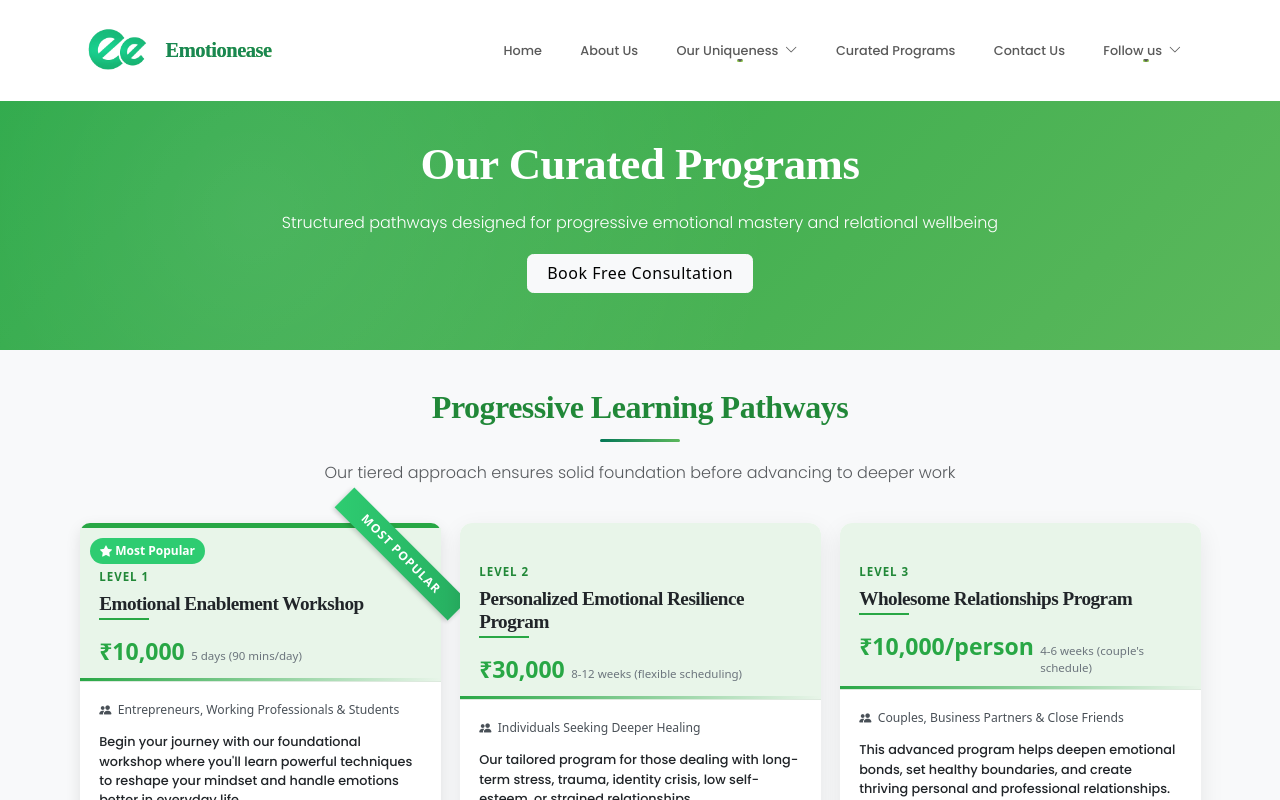
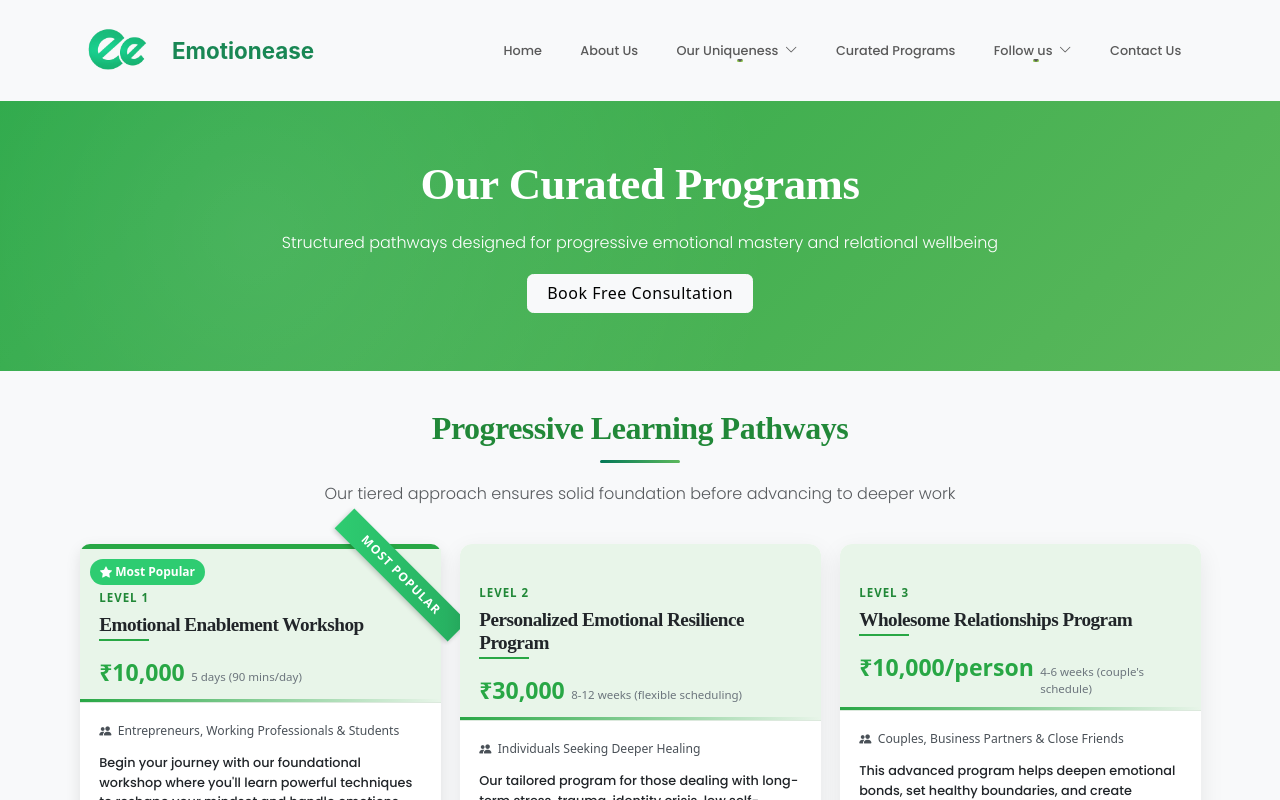
Before and after one commit to EmotionEase-dev/emotionease-Website, a React (Vite) app: page /programs in a window 1280 px wide. Shown: the top 800 px of the page. Built offline with nearby package versions, Linux system fonts and the light colour scheme.

Commit message:
Nav bar Improvement

```diff
--- a/components/NavItem.jsx
+++ b/components/NavItem.jsx
@@ -98,6 +98,8 @@ const NavItem = ({ item }) => {
           {item.name}
         </HashLink>
       )}
+
+
     </li>
   );
 };
--- a/components/Navbar.jsx
+++ b/components/Navbar.jsx
@@ -1,5 +1,4 @@
 import React, { useEffect } from 'react';
-import { Link } from 'react-router-dom';
 import { HashLink } from 'react-router-hash-link';
 import NavItem from './NavItem';
 import logo from '../public/logo.png';
@@ -33,59 +32,48 @@ const Navbar = () => {
       ]
     },
     { name: "Curated Programs", href: "/programs" },
-    // {
-    //   name: "Resources",
-    //   dropdown: [
-    //     { name: "Posts", href: "/resources/posts" },
-    //     { name: "Blogs", href: "/resources/blogs" }
-    //   ]
-    // },
+    {
+      name: "Follow us",
+      dropdown: [
+        { name: "Instagram", href: "https://www.instagram.com/emotionease/" },
+        { name: "LinkedIn", href: "https://www.linkedin.com/company/emotionease/" },
+      ],
+    },
     { name: "Contact Us", href: "/contact" },
-    { name: "Follow us",
-        dropdown: [
-            { name: "Instagram", href: "https://www.instagram.com/emotionease/" },
-            // { name: "Facebook", href: "https://www.facebook.com/emotionease/" },
-            { name: "LinkedIn", href: "https://www.linkedin.com/company/emotionease/" },
-            // { name: "Twitter", href: "https://twitter.com/emotionease" }
-        ],
-    }
   ];
 
   return (
-    <nav className="navbar navbar-expand-lg fixed-top navbar-light bg-white">
-      <div className="container" style={{width: '100%'}}>
+    <nav className="navbar navbar-expand-lg navbar-light bg-light sticky-top">
+      <div className="container">
         <HashLink
-          className="navbar-brand fw-bold d-flex align-items-center"
+          className="navbar-brand fw-bold fs-3 d-flex align-items-center"
           to="/home#top"
           id="logo-brand"
         >
-                      <span className="logo-text">
-  <img src={logo} alt="Logo" style={{ height: '80px', width: 'auto' }} />
-</span>
-          <span className="logo-text text-success">Emotionease</span>
+          <span className="logo-text me-2">
+            <img src={logo} alt="Logo" style={{ height: '80px', width: 'auto' }} />
+          </span>
+          <span className="text-success">Emotionease</span>
         </HashLink>
 
         <button
           className="navbar-toggler"
           type="button"
           data-bs-toggle="collapse"
-          data-bs-target="#navbarContent"
+          data-bs-target="#navbarNav"
+          aria-controls="navbarNav"
+          aria-expanded="false"
           aria-label="Toggle navigation"
         >
           <span className="navbar-toggler-icon"></span>
         </button>
 
-        <div className="collapse navbar-collapse" id="navbarContent">
-          <ul className="navbar-nav ms-auto mb-2 mb-lg-0">
+        <div className="collapse navbar-collapse" id="navbarNav">
+          <ul className="navbar-nav ms-auto">
             {navItems.map((item, index) => (
               <NavItem key={index} item={item} />
             ))}
           </ul>
-          {/* <div className="d-flex ms-lg-3">
-            <button className="btn btn-success btn-glow rounded-pill px-4">
-              Get Started
-            </button>
-          </div> */}
         </div>
       </div>
     </nav>
--- a/pages/About.css
+++ b/pages/About.css
@@ -2,7 +2,6 @@
 .about-page {
   font-family: 'Poppins', sans-serif;
   color: #333;
-  padding-top: 80px;
   overflow-x: hidden;
 }
 
--- a/pages/CuratedPrograms.css
+++ b/pages/CuratedPrograms.css
@@ -7,7 +7,6 @@
 }
 
 .programs-page {
-  padding-top: 80px;
   overflow-x: hidden;
 }
 
```
